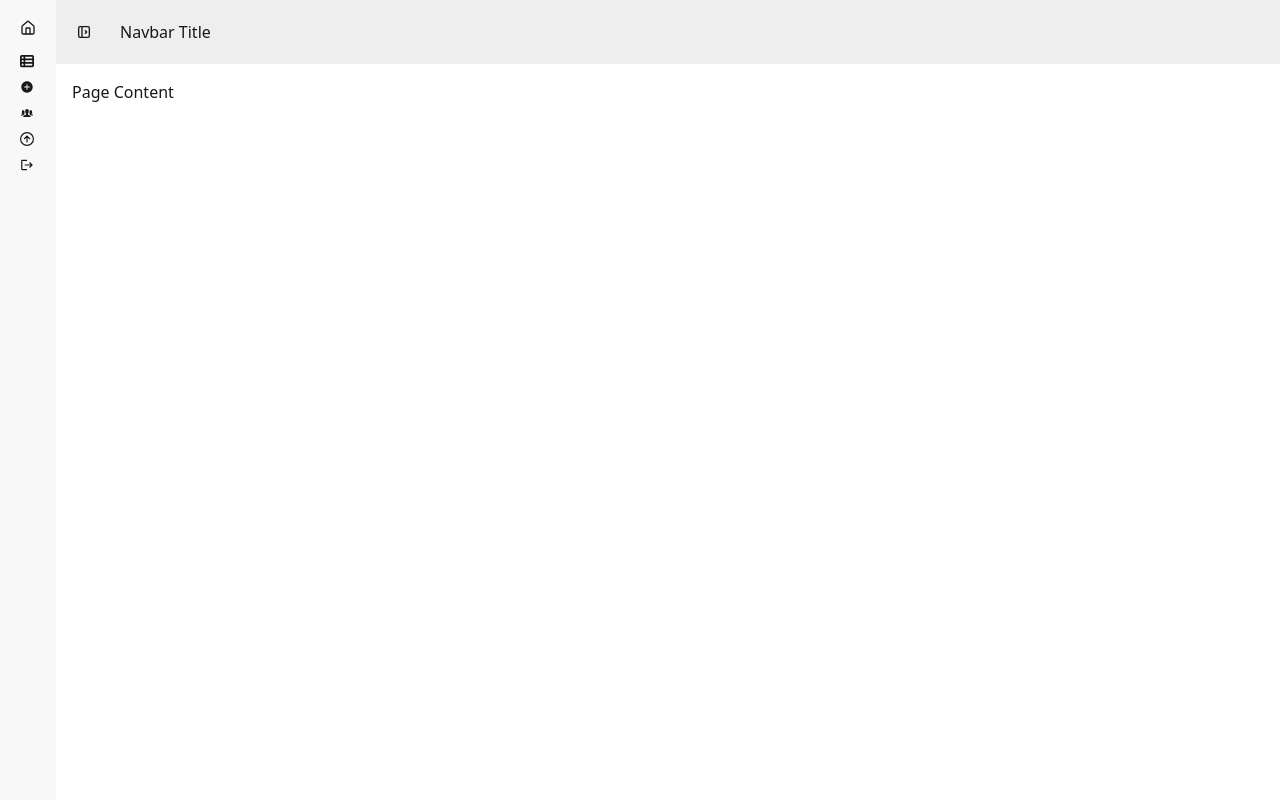
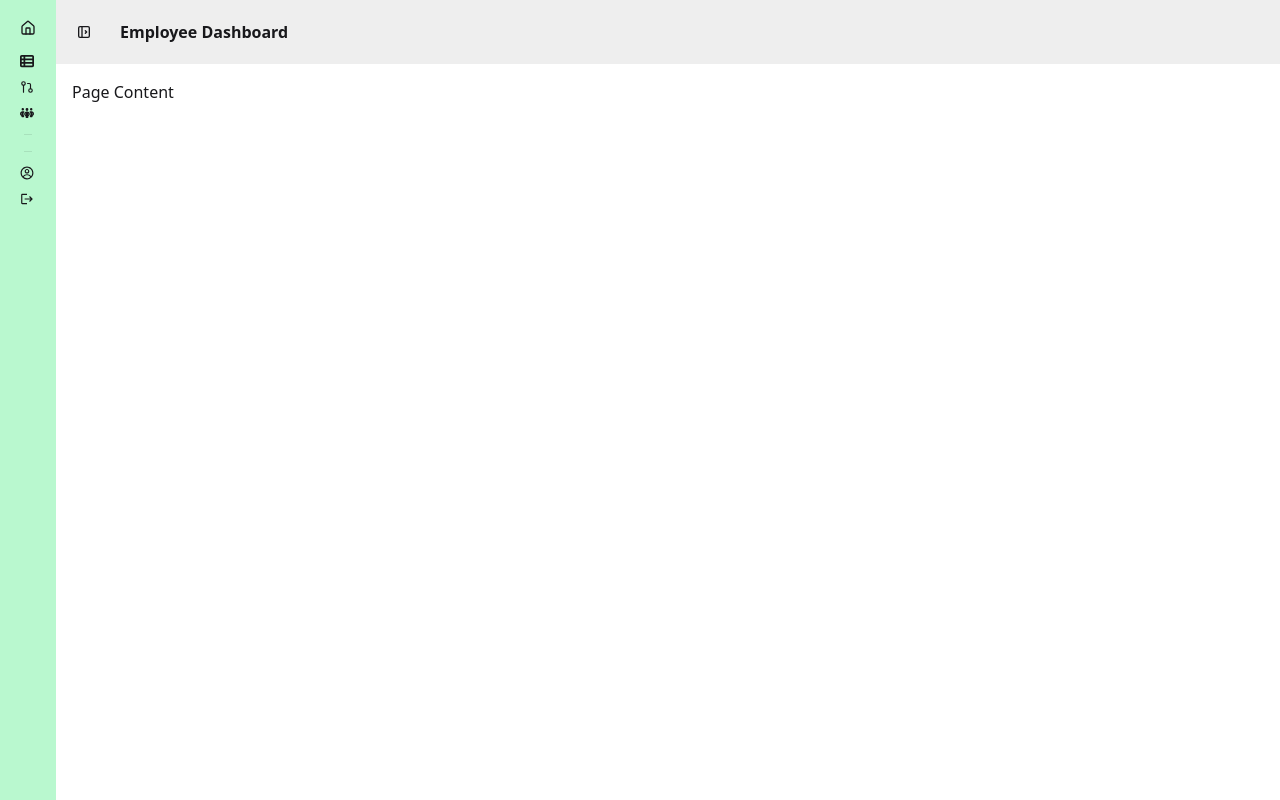
Before and after one commit to Shaifuzzman-Ratul/asset-verse-client, a React (Vite) app: page /dashboard in a window 1280 px wide. Built offline with nearby package versions, Linux system fonts and the light colour scheme; no server answers; sample sign-in values are in the browser's storage.

Commit message:
impliment sondition for dynamic dashboard

```diff
--- a/package.json
+++ b/package.json
@@ -11,6 +11,7 @@
   },
   "dependencies": {
     "@tailwindcss/vite": "^4.1.17",
+    "@tanstack/react-query": "^5.90.12",
     "aos": "^2.3.4",
     "axios": "^1.13.2",
     "firebase": "^12.6.0",
--- a/src/LayOuts/DashDoard.jsx
+++ b/src/LayOuts/DashDoard.jsx
@@ -1,13 +1,36 @@
-import React from 'react';
-import { FaTableList } from 'react-icons/fa6';
+import React, { use } from 'react';
+import { FaPeopleGroup, FaTableList } from 'react-icons/fa6';
 import { GrUpgrade } from 'react-icons/gr';
 import { IoIosAddCircle, IoIosPeople } from 'react-icons/io';
 import { MdLogout } from 'react-icons/md';
 import { Link, Outlet } from 'react-router';
+import { AuthContext } from '../Context/AuthContext/AuthContext';
+import { useQuery } from '@tanstack/react-query';
+import axios from 'axios';
+import { FiGitPullRequest } from 'react-icons/fi';
+import { CgProfile } from 'react-icons/cg';
 
 const DashDoard = () => {
+    const { user } = use(AuthContext);
+    // console.log(user);
+
+    const { data } = useQuery({
+        queryKey: ['users', user?.email],
+        enabled: !!user?.email,
+        queryFn: async () => {
+            const res = await axios.get(`http://localhost:3000/users?email=${user.email}`);
+
+            return res.data;
+        }
+
+
+    })
+    // console.log('user:', user);
+    console.log('data:', data);
+    const userInfo = data?.[0];
     return (
         <div>
+
             <div className="drawer lg:drawer-open">
                 <input id="my-drawer-4" type="checkbox" className="drawer-toggle" />
                 <div className="drawer-content">
@@ -17,7 +40,7 @@ const DashDoard = () => {
                             {/* Sidebar toggle icon */}
                             <svg xmlns="http://www.w3.org/2000/svg" viewBox="0 0 24 24" strokeLinejoin="round" strokeLinecap="round" strokeWidth="2" fill="none" stroke="currentColor" className="my-1.5 inline-block size-4"><path d="M4 4m0 2a2 2 0 0 1 2 -2h12a2 2 0 0 1 2 2v12a2 2 0 0 1 -2 2h-12a2 2 0 0 1 -2 -2z"></path><path d="M9 4v16"></path><path d="M14 10l2 2l-2 2"></path></svg>
                         </label>
-                        <div className="px-4">Navbar Title</div>
+                        <div className="px-4 font-bold ">{userInfo?.role === 'hr' ? "HR Dashboard" : "Employee Dashboard"}</div>
                     </nav>
                     {/* Page content here */}
                     <Outlet></Outlet>
@@ -26,7 +49,7 @@ const DashDoard = () => {
 
                 <div className="drawer-side is-drawer-close:overflow-visible">
                     <label htmlFor="my-drawer-4" aria-label="close sidebar" className="drawer-overlay"></label>
-                    <div className="flex min-h-full flex-col items-start bg-base-200 is-drawer-close:w-14 is-drawer-open:w-64">
+                    <div className="flex min-h-full flex-col items-start bg-green-200 is-drawer-close:w-14 is-drawer-open:w-64 ">
                         {/* Sidebar content here */}
                         <ul className="menu w-full grow">
                             {/* List item */}
@@ -41,36 +64,66 @@ const DashDoard = () => {
                             {/* data-tip="Homepage" */}
 
                             <li>
-                                <Link to="/" className="is-drawer-close:tooltip is-drawer-close:tooltip-right" >
+                                {userInfo?.role === "hr" ? <Link to="/" className="is-drawer-close:tooltip is-drawer-close:tooltip-right" >
                                     {/* Home icon */}
                                     <FaTableList />
                                     <span className="is-drawer-close:hidden">Asset List</span>
-                                </Link>
+                                </Link> : <Link to="/" className="is-drawer-close:tooltip is-drawer-close:tooltip-right" >
+                                    {/* Home icon */}
+                                    <FaTableList />
+                                    <span className="is-drawer-close:hidden">My Asset List</span>
+                                </Link>}
                             </li>
 
                             <li>
-                                <Link to="/" className="is-drawer-close:tooltip is-drawer-close:tooltip-right" >
+                                {userInfo?.role === "hr" ? <Link to="/" className="is-drawer-close:tooltip is-drawer-close:tooltip-right" >
                                     {/* Home icon */}
                                     <IoIosAddCircle />
-                                    <span className="is-drawer-close:hidden">Add  Asset</span>
-                                </Link>
+                                    <span className="is-drawer-close:hidden">Add an Asset</span>
+                                </Link> : <Link to="/" className="is-drawer-close:tooltip is-drawer-close:tooltip-right" >
+                                    {/* Home icon */}
+                                    <FiGitPullRequest />
+
+                                    <span className="is-drawer-close:hidden">Request Asset </span>
+                                </Link>}
+                            </li>
+
+
+                            <li>
+                                {userInfo?.role === "hr" ? <Link to="/" className="is-drawer-close:tooltip is-drawer-close:tooltip-right" >
+                                    {/* Home icon */}
+                                    <FiGitPullRequest />
+                                    <span className="is-drawer-close:hidden">All Requests</span>
+                                </Link> : <Link to="/" className="is-drawer-close:tooltip is-drawer-close:tooltip-right" >
+                                    {/* Home icon */}
+                                    <FaPeopleGroup />
+
+
+                                    <span className="is-drawer-close:hidden">My Team </span>
+                                </Link>}
+                            </li>
+                            <li>
+                                {userInfo?.role === 'hr' && <Link to="/" className="is-drawer-close:tooltip is-drawer-close:tooltip-right" >
+                                    {/* Home icon */}
+                                    <FaPeopleGroup />
+                                    <span className="is-drawer-close:hidden"> My Employee</span>
+                                </Link>}
                             </li>
 
                             <li>
-                                <Link to="/" className="is-drawer-close:tooltip is-drawer-close:tooltip-right" >
+                                {userInfo?.role === 'hr' && <Link to="/" className="is-drawer-close:tooltip is-drawer-close:tooltip-right" >
                                     {/* Home icon */}
-                                    <IoIosPeople />
-                                    <span className="is-drawer-close:hidden"> My Employee</span>
-                                </Link>
+                                    <GrUpgrade />
+                                    <span className="is-drawer-close:hidden"> Upgrade Package</span>
+                                </Link>}
                             </li>
                             <li>
                                 <Link to="/" className="is-drawer-close:tooltip is-drawer-close:tooltip-right" >
                                     {/* Home icon */}
-                                    <GrUpgrade />
-                                    <span className="is-drawer-close:hidden"> Upgrade Package</span>
-                                </Link>
-                            </li>
+                                    <CgProfile />
 
+                                    <span className="is-drawer-close:hidden">Profile</span>
+                                </Link> </li>
                             <li>
                                 <Link to="/" className="is-drawer-close:tooltip is-drawer-close:tooltip-right" >
                                     {/* Home icon */}
--- a/src/Pages/Auth/EmployRegister/EmployRegister.jsx
+++ b/src/Pages/Auth/EmployRegister/EmployRegister.jsx
@@ -30,6 +30,7 @@ const EmployRegister = () => {
             const employeeInfo = {
                 hrName: data.EmployeeName,
                 hrEmail: data.EmployeeEmail,
+                email: data.EmployeeEmail,
                 role: "employee",
                 dateOfBirth: data.EmployeeDoB,
                 createdAt: new Date(),
--- a/src/Pages/Auth/HrRegister/HrRegister.jsx
+++ b/src/Pages/Auth/HrRegister/HrRegister.jsx
@@ -39,6 +39,7 @@ const HrRegister = () => {
             const hrInfo = {
                 hrName: data.HRName,
                 hrEmail: data.HREmail,
+                email: data.HREmail,
                 role: "hr",
                 companyName: data.CompanyName,
                 companyLogo: imageURl,
@@ -105,7 +106,7 @@ const HrRegister = () => {
                         {errors.HRDoB && <p className='text-xs text-red-500'>{errors.HRDoB.message}</p>}
 
 
-                        <button className={`btn btn-neutral mt-4 ${user ? 'bg-gray-600' : 'bg-green-800'} text-white border-none `} disabled={!user}>
+                        <button className={`btn btn-neutral mt-4 ${user ? 'bg-gray-600' : 'bg-green-800'} text-white border-none `}>
                             {user ? "Already Login" : "Register Now"}</button>
                     </fieldset>
 
--- a/src/main.jsx
+++ b/src/main.jsx
@@ -6,10 +6,13 @@ import { router } from './Routes/Router.jsx'
 import { RouterProvider } from "react-router/dom";
 import AuthProvider from './Context/AuthContext/AuthProvider.jsx'
 import { Toaster } from 'react-hot-toast'
+import { QueryClient, QueryClientProvider } from '@tanstack/react-query'
+const queryClient = new QueryClient()
 
 createRoot(document.getElementById('root')).render(
   <StrictMode>
     <Toaster />
-    <AuthProvider> <RouterProvider router={router} /></AuthProvider>
+    <QueryClientProvider client={queryClient}>    <AuthProvider> <RouterProvider router={router} /></AuthProvider>
+    </QueryClientProvider>
   </StrictMode>,
 )
```
Also changed, not shown: 1 other file (tests, documents, lock files or other folders).
